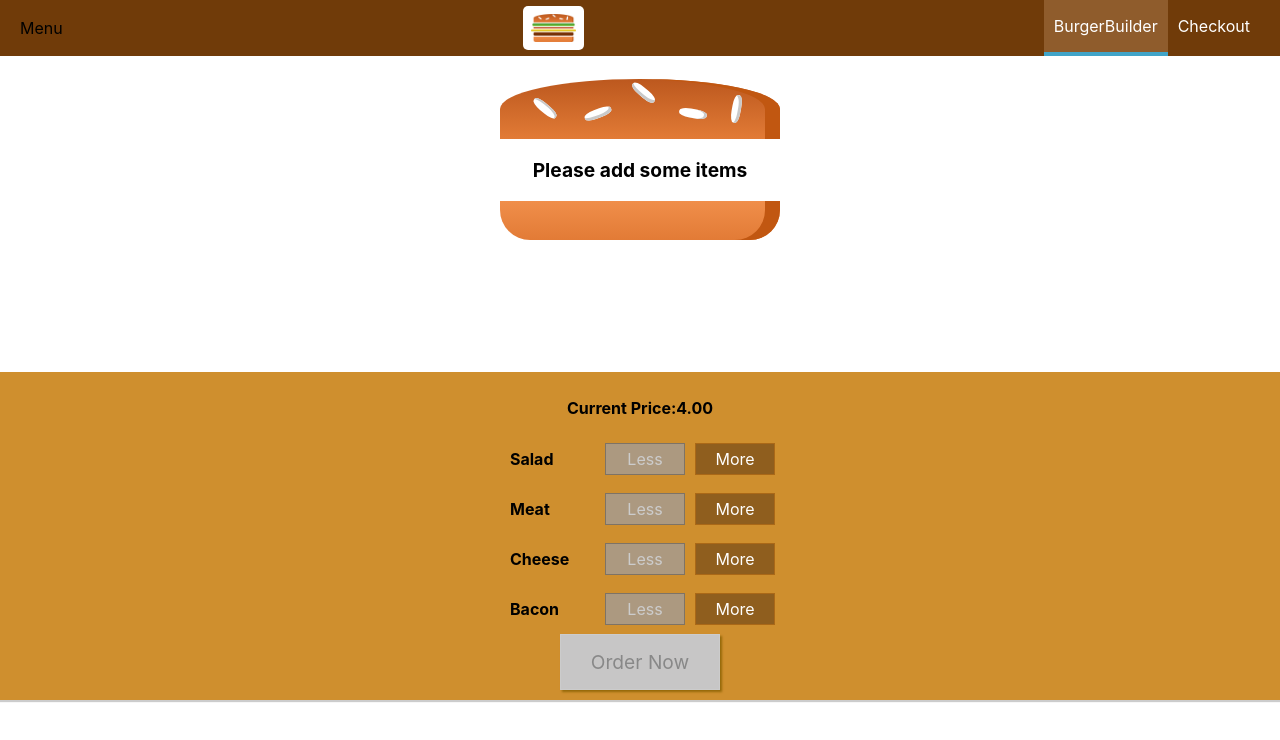
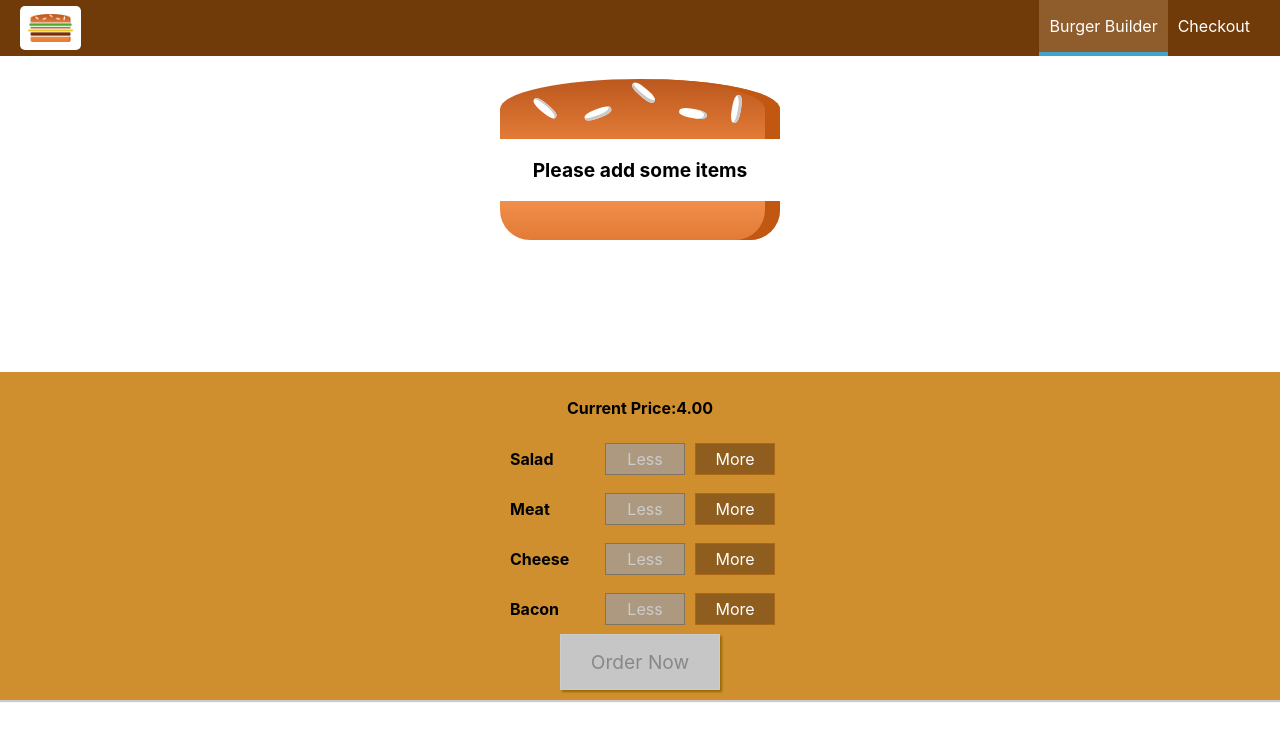
Before and after one commit to m10hit/Burger-app, a React (Create React App) app: page / in a window 1280 px wide. Shown: the top 740 px of the page. Built offline with nearby package versions, Linux system fonts and the light colour scheme.

Commit message:
format logo, add navigation and toggle button

```diff
--- a/src/components/Layout/Layout.js
+++ b/src/components/Layout/Layout.js
@@ -1,13 +1,36 @@
-import React from 'react';
+import React, { Component } from 'react';
 import Auxiliary from '../../hoc/Auxiliary';
 import classes from './Layout.module.css';
 import Toolbar from '../Navigation/Toolbar/Toolbar';
+import SideDrawer from '../Navigation/SideDrawer/SideDrawer';
 
-const Layout = (props) => (
-  <Auxiliary>
-    <Toolbar />
-    <main className={classes.Content}>{props.children}</main>
-  </Auxiliary>
-);
+class Layout extends Component {
+  state = {
+    showSideDrawer: false,
+  };
+
+  sideDrawerClosedHandler = () => {
+    this.setState({ showSideDrawer: false });
+  };
+
+  sideDrawerToggleHandler = () => {
+    this.setState((prevState) => {
+      return { showSideDrawer: !prevState.showSideDrawer };
+    });
+  };
+
+  render() {
+    return (
+      <Auxiliary>
+        <Toolbar drawerToggleClicked={this.sideDrawerToggleHandler} />
+        <SideDrawer
+          open={this.state.showSideDrawer}
+          closed={this.sideDrawerClosedHandler}
+        />
+        <main className={classes.Content}>{this.props.children}</main>
+      </Auxiliary>
+    );
+  }
+}
 
 export default Layout;
--- a/src/components/Logo/Logo.js
+++ b/src/components/Logo/Logo.js
@@ -2,9 +2,9 @@ import React from 'react';
 import BurgerLogo from '../../assets/images/burger-logo.png';
 import classes from './Logo.module.css';
 
-const Logo = () => {
+const Logo = (props) => {
   return (
-    <div className={classes.Logo}>
+    <div className={classes.Logo} style={{ height: props.height }}>
       <img src={BurgerLogo} alt="MyBurgerLogo" />
     </div>
   );
--- a/src/components/Logo/Logo.module.css
+++ b/src/components/Logo/Logo.module.css
@@ -1,7 +1,7 @@
 .Logo {
   background-color: white;
   padding: 8px;
-  height: 80%;
+  height: 100%;
   box-sizing: border-box;
   border-radius: 5px;
 }
--- a/src/components/Navigation/NavigationItems/NavigationItem/NavigationItem.module.css
+++ b/src/components/Navigation/NavigationItems/NavigationItem/NavigationItem.module.css
@@ -1,8 +1,30 @@
+.NavigationItem {
+  margin: 10px 0;
+  box-sizing: border-box;
+  display: block;
+  width: 100%;
+}
+
+.NavigationItem a {
+  color: #8f5c2c;
+  text-decoration: none;
+  width: 100%;
+  box-sizing: border-box;
+  display: block;
+}
+
+.NavigationItem a:hover,
+.NavigationItem a:active,
+.NavigationItem a.active {
+  color: #40a4c8;
+}
+
+@media (min-width: 500px) {
   .NavigationItem {
     margin: 0;
-  box-sizing: border-box;
     display: flex;
     height: 100%;
+    width: auto;
     align-items: center;
   }
 
@@ -12,8 +34,6 @@
     height: 100%;
     padding: 16px 10px;
     border-bottom: 4px solid transparent;
-  box-sizing: border-box;
-  display: block;
   }
 
   .NavigationItem a:hover,
@@ -23,3 +43,4 @@
     border-bottom: 4px solid #40a4c8;
     color: white;
   }
+}
--- a/src/components/Navigation/NavigationItems/NavigationItems.js
+++ b/src/components/Navigation/NavigationItems/NavigationItems.js
@@ -6,7 +6,7 @@ const NavigationItems = (props) => {
   return (
     <ul className={classes.NavigationItems}>
       <NavigationItem link="/" active>
-        BurgerBuilder
+        Burger Builder
       </NavigationItem>
       <NavigationItem link="/">Checkout</NavigationItem>
     </ul>
--- a/src/components/Navigation/NavigationItems/NavigationItems.module.css
+++ b/src/components/Navigation/NavigationItems/NavigationItems.module.css
@@ -3,6 +3,13 @@
   padding: 0;
   list-style: none;
   display: flex;
+  flex-flow: column;
   align-items: center;
   height: 100%;
 }
+
+@media (min-width: 500px) {
+  .NavigationItems {
+    flex-flow: row;
+  }
+}
--- /dev/null
+++ b/src/components/Navigation/SideDrawer/DrawerToggle/DrawerToggle.js
@@ -0,0 +1,14 @@
+import React from 'react';
+import classes from './DrawerToggle.module.css';
+
+const DrawerToggle = (props) => {
+  return (
+    <div className={classes.DrawerToggle} onClick={props.clicked}>
+      <div></div>
+      <div></div>
+      <div></div>
+    </div>
+  );
+};
+
+export default DrawerToggle;
--- /dev/null
+++ b/src/components/Navigation/SideDrawer/DrawerToggle/DrawerToggle.module.css
@@ -0,0 +1,23 @@
+.DrawerToggle {
+  width: 40px;
+  height: 100%;
+  display: flex;
+  flex-flow: column;
+  justify-content: space-around;
+  align-items: center;
+  padding: 10px 0;
+  box-sizing: border-box;
+  cursor: pointer;
+}
+
+.DrawerToggle div {
+  width: 90%;
+  height: 3px;
+  background-color: white;
+}
+
+@media (min-width: 500px) {
+  .DrawerToggle {
+    display: none;
+  }
+}
--- /dev/null
+++ b/src/components/Navigation/SideDrawer/SideDrawer.js
@@ -0,0 +1,28 @@
+import React from 'react';
+import Logo from '../../Logo/Logo';
+import NavigationItems from '../NavigationItems/NavigationItems';
+import classes from './SideDrawer.module.css';
+import Backdrop from '../../UI/Backdrop/Backdrop';
+import Auxiliary from '../../../hoc/Auxiliary';
+
+const SideDrawer = (props) => {
+  let attachedClass = [classes.SideDrawer, classes.Close];
+  if (props.open) {
+    attachedClass = [classes.SideDrawer, classes.Open];
+  }
+  return (
+    <Auxiliary>
+      <Backdrop show={props.open} clicked={props.closed} />
+      <div className={attachedClass.join(' ')}>
+        <div className={classes.Logo}>
+          <Logo />
+        </div>
+        <nav>
+          <NavigationItems />
+        </nav>
+      </div>
+    </Auxiliary>
+  );
+};
+
+export default SideDrawer;
--- /dev/null
+++ b/src/components/Navigation/SideDrawer/SideDrawer.module.css
@@ -0,0 +1,32 @@
+.SideDrawer {
+  position: fixed;
+  top: 0;
+  left: 0;
+  width: 280px;
+  max-width: 70%;
+  height: 100%;
+  z-index: 200;
+  background-color: white;
+  padding: 32px 16px;
+  box-sizing: border-box;
+  transition: transform 0.3s ease-out;
+}
+
+@media (min-width: 500px) {
+  .SideDrawer {
+    display: none;
+  }
+}
+
+.Open {
+  transform: translateX(0);
+}
+
+.Close {
+  transform: translateX(-100%);
+}
+
+.Logo {
+  height: 11%;
+  margin-bottom: 32px;
+}
--- a/src/components/Navigation/Toolbar/Toolbar.js
+++ b/src/components/Navigation/Toolbar/Toolbar.js
@@ -2,13 +2,18 @@ import React from 'react';
 import classes from './Toolbar.module.css';
 import Logo from '../../Logo/Logo';
 import NavigationItems from '../NavigationItems/NavigationItems';
+import DrawerToggle from '../SideDrawer/DrawerToggle/DrawerToggle';
 
 const Toolbar = (props) => {
   return (
     <header className={classes.Toolbar}>
-      <div>Menu</div>
-      <Logo />
-      <NavigationItems />
+      <DrawerToggle clicked={props.drawerToggleClicked} />
+      <div className={classes.Logo}>
+        <Logo />
+      </div>
+      <nav className={classes.DesktopOnly}>
+        <NavigationItems />
+      </nav>
     </header>
   );
 };
--- a/src/components/Navigation/Toolbar/Toolbar.module.css
+++ b/src/components/Navigation/Toolbar/Toolbar.module.css
@@ -16,3 +16,13 @@
 .Toolbar nav {
   height: 100%;
 }
+
+.Logo {
+  height: 80%;
+}
+
+@media (max-width: 499px) {
+  .DesktopOnly {
+    display: none;
+  }
+}
```
Lines whose indentation alone changed are shown as unchanged.
